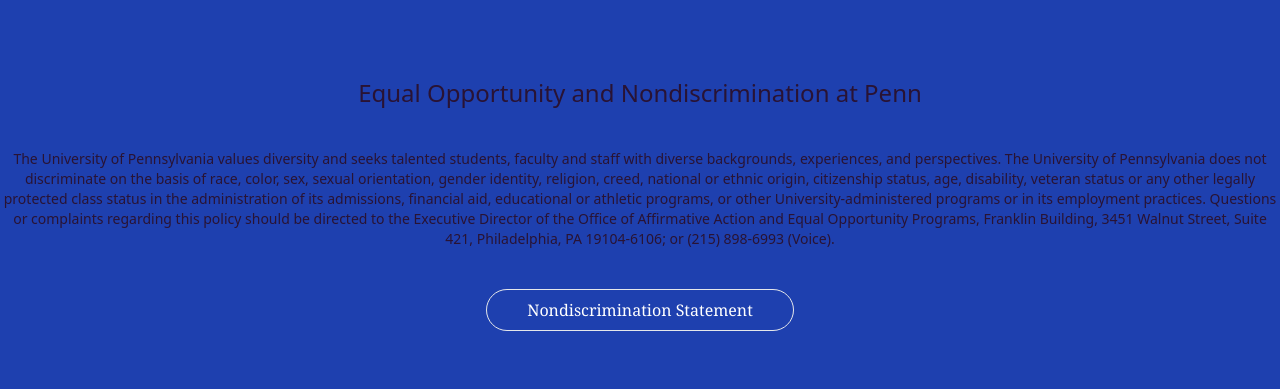
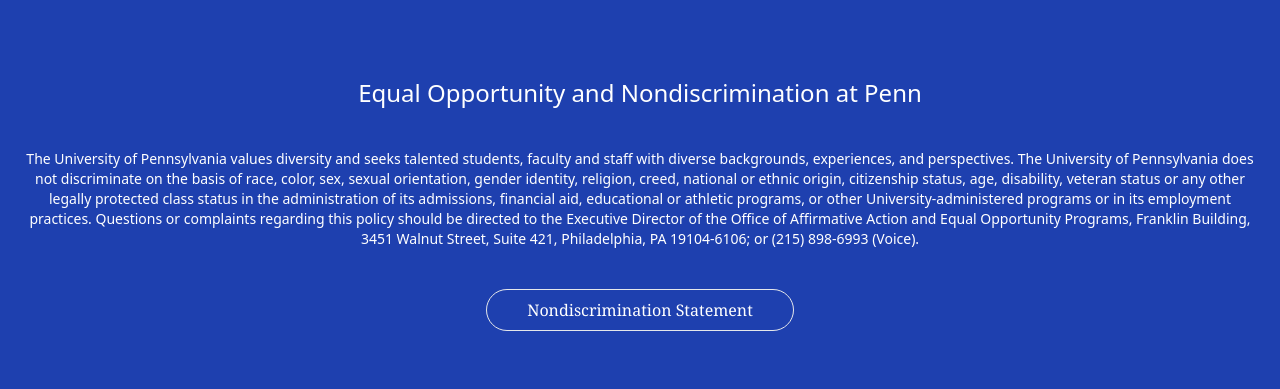
Before and after one commit to Aimable2002/The-Gym-Tailwindcss, a website built with Vite: page index.html in a window 1280 px wide. Shown: the part 4729-5118 px from the top of the page. Built offline with nearby package versions, Linux system fonts and the light colour scheme.

Commit message:
final commit gate

```diff
--- a/index.html
+++ b/index.html
@@ -377,10 +377,10 @@
     </section> -->
 
     <section class="section bg-blue-800 py-20">
-        <h1 class="text-2xl text-center">
+        <h1 class="text-2xl text-center text-white">
             Equal Opportunity and Nondiscrimination at Penn
         </h1>
-        <p class="font-sans text-sm py-10 text-center">
+        <p class="font-sans text-sm py-10 text-center text-white px-6">
             The University of Pennsylvania values diversity and seeks talented students, faculty and staff
             with diverse backgrounds, experiences, and perspectives. The University of Pennsylvania does not
             discriminate on the basis of race, color, sex, sexual orientation, gender identity, religion, creed,
```
